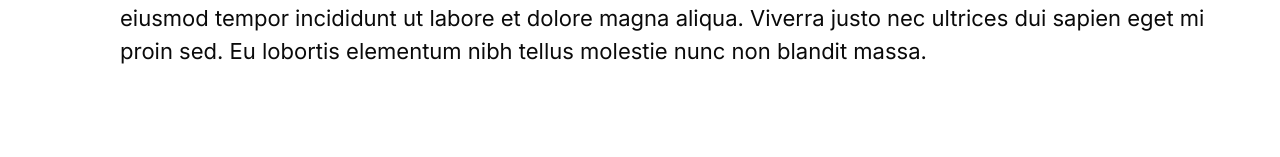
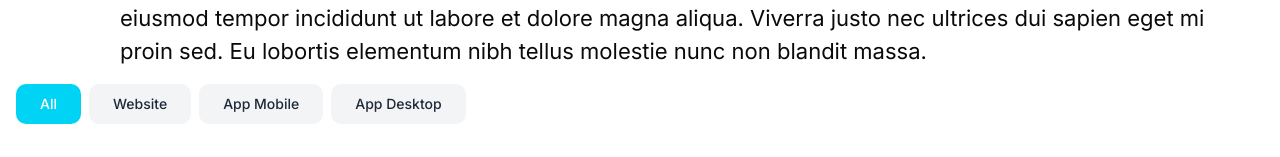
Before and after one commit to Roshen-Perera/ceylon-developers-portfolio, a Next.js app: page /portfolio in a window 1280 px wide. Shown: the part 795-952 px from the top of the page. Before the commit the page ends 863 px from the top, so only its background shows below. Built offline with nearby package versions, Linux system fonts and the light colour scheme.

Commit message:
Add ShowCaseWork component to portfolio page

```diff
--- a/app/portfolio/page.tsx
+++ b/app/portfolio/page.tsx
@@ -1,5 +1,6 @@
 import NavBarPortfolio from "@/components/navBarPortfolio";
 import PortfolioHero from "@/components/portfolioHero";
+import ShowCaseWork from "@/components/showCaseWork";
 import React from "react";
 
 const Page = () => {
@@ -9,7 +10,7 @@ const Page = () => {
         <NavBarPortfolio />
       </div>
       <PortfolioHero />
-
+      <ShowCaseWork/>
 
     </>
   );
```
